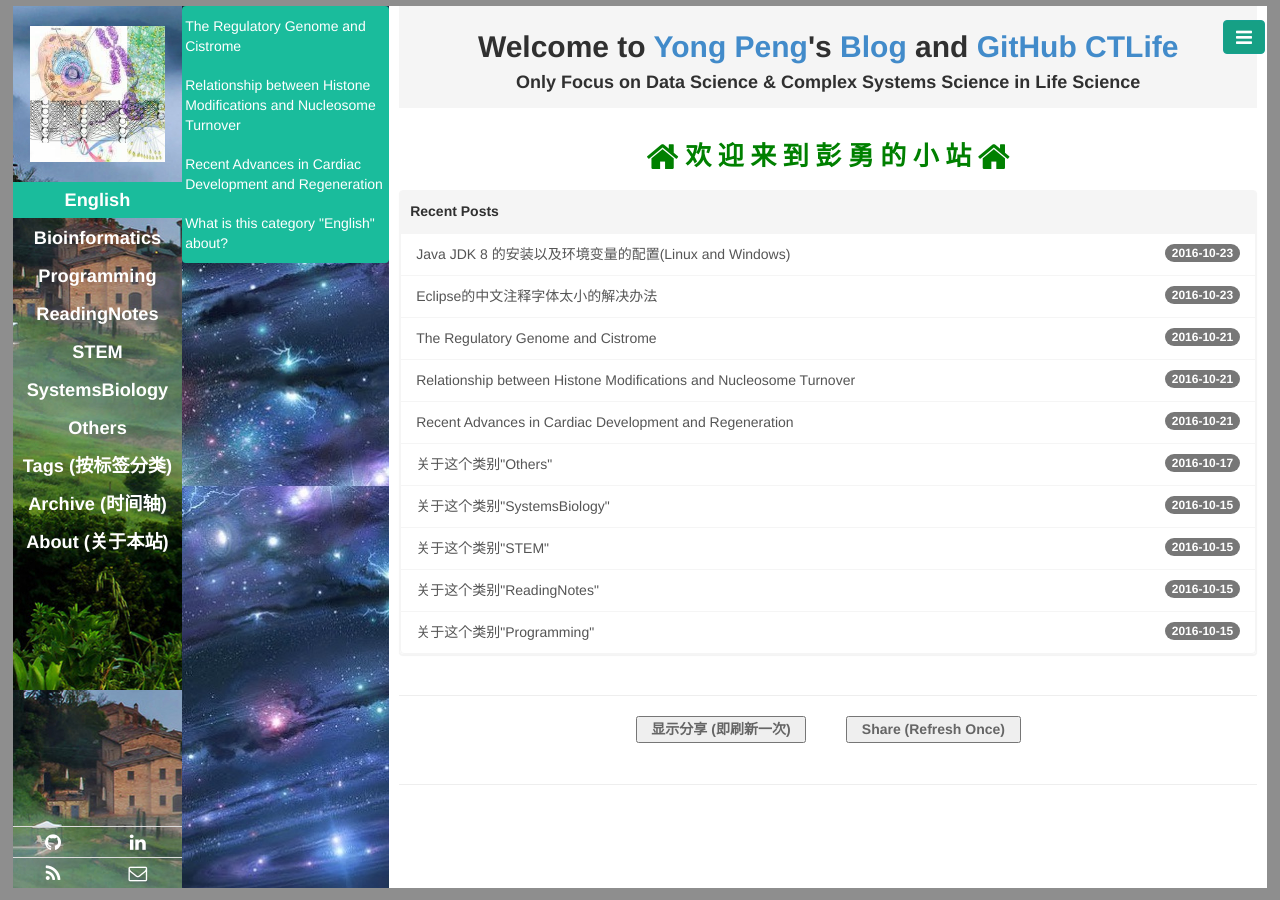
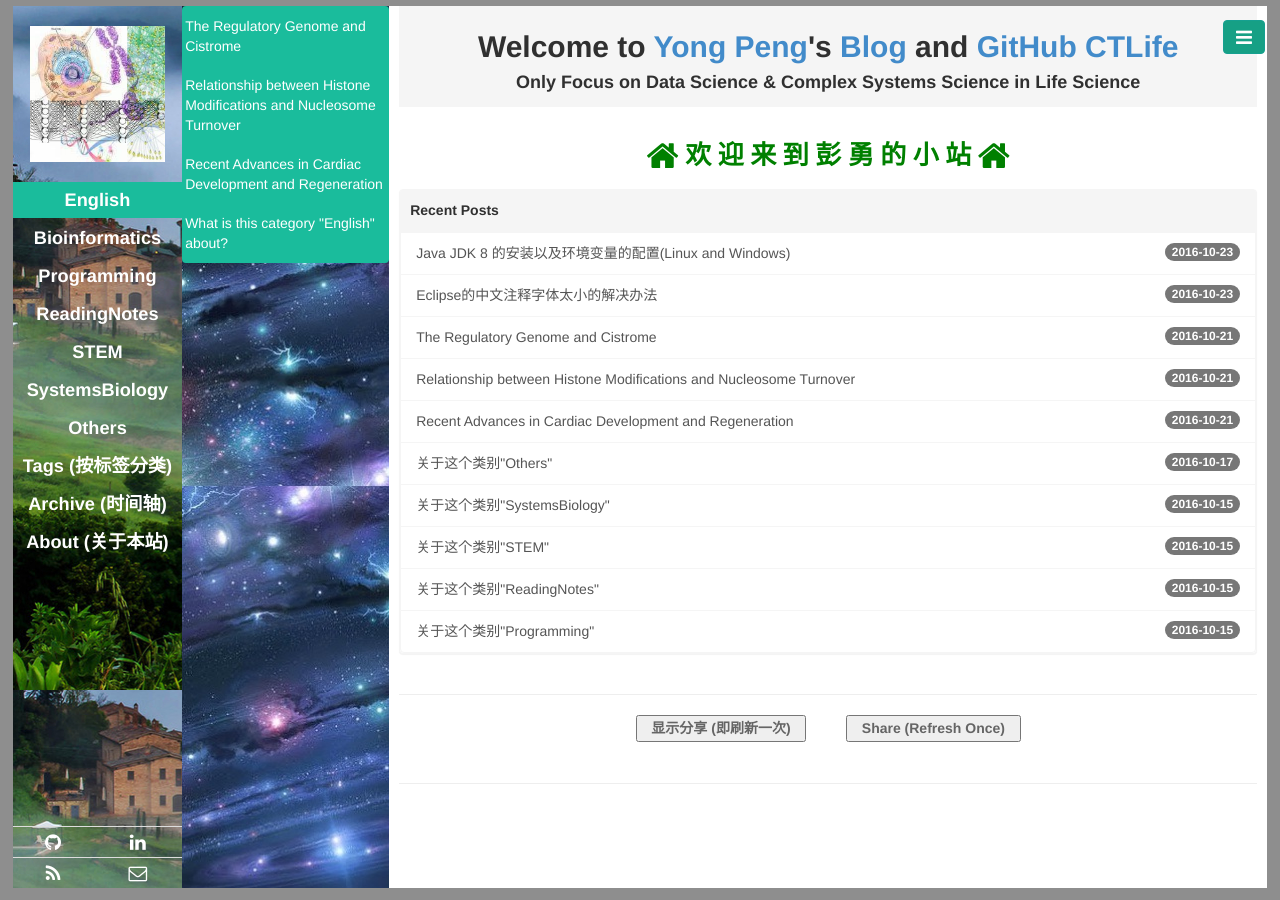
Before and after one commit to CTLife/CTLife.github.io, a Jekyll site: the page built from index.html, in a window 1280 px wide. Built offline with Jekyll 4.4.1, drawn with Linux system fonts in a browser that asks for light colours; Markdown is read by kramdown in place of the engine named in the settings; the list of posts is cut into pages by our own code.

Commit message:
Update base.css

```diff
--- a/public/css/base.css
+++ b/public/css/base.css
@@ -90,7 +90,7 @@
 .aside3-title {
   border-top: 1px   solid   #f5f5f5;
   background-color: #f5f5f5;
-  border-bottom: 5px  solid   #f5f5f5;
+  border-bottom: 4px  solid   #f5f5f5;
   text-align: center;
   color: #303030;
 }
```
